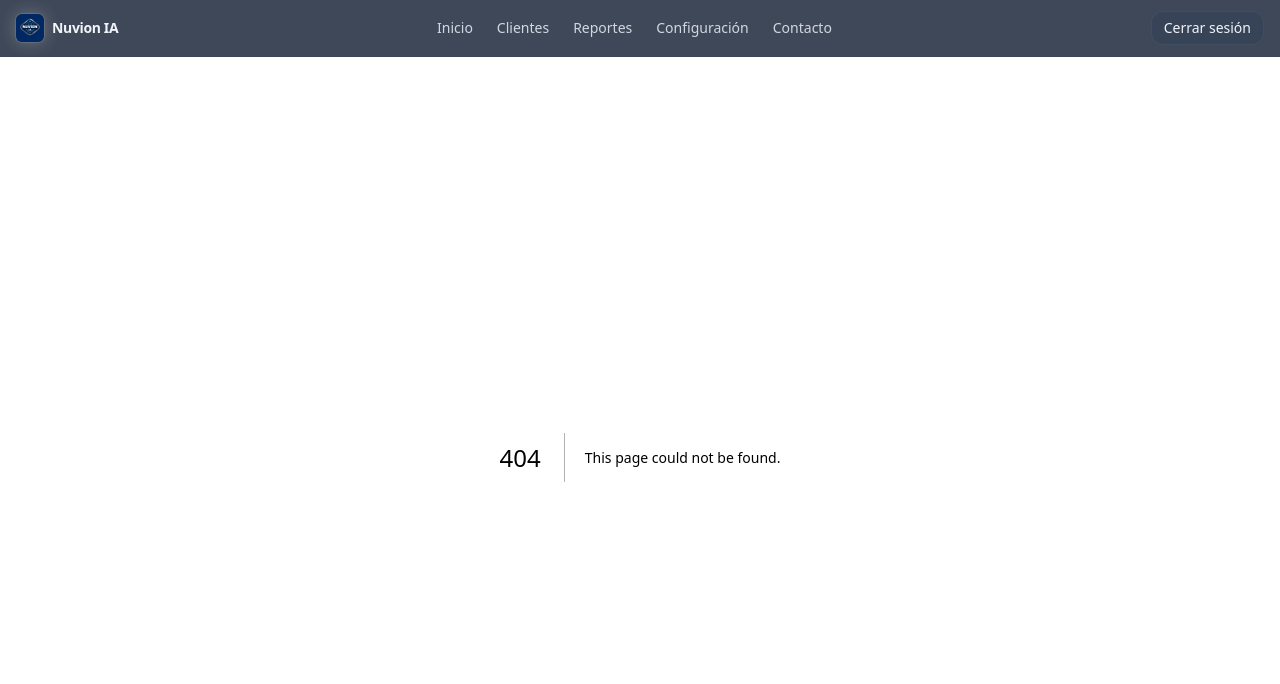
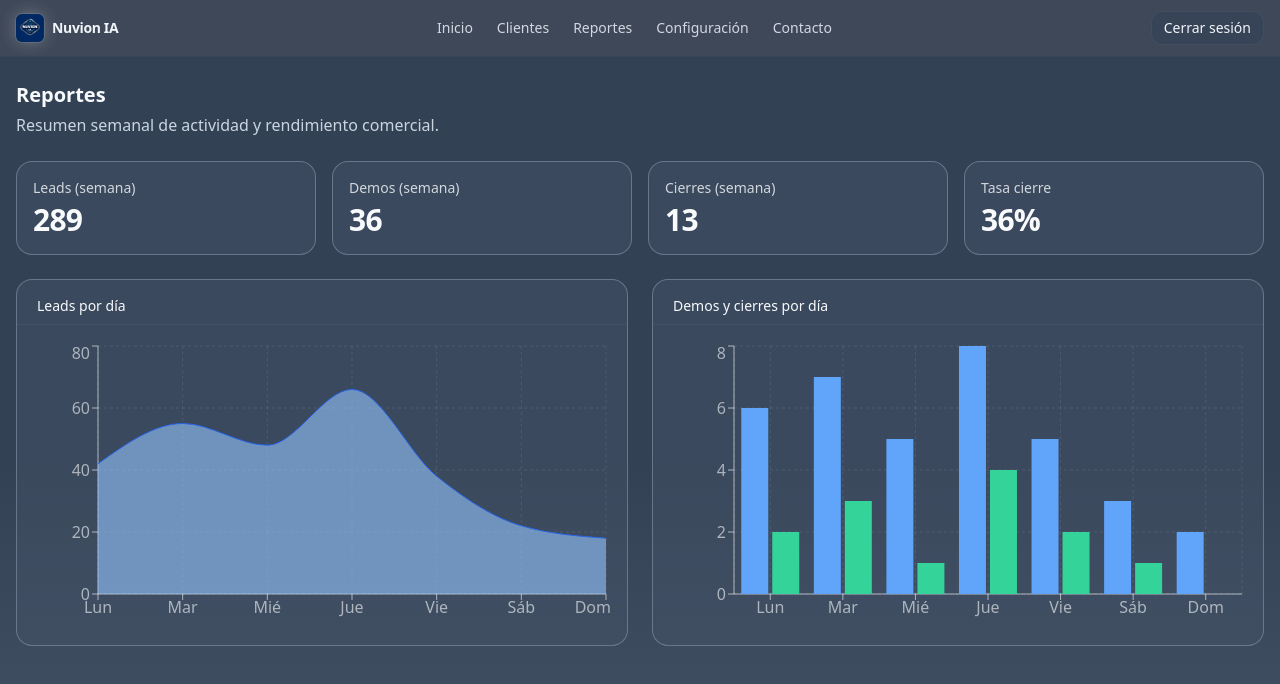
Before and after one commit to ianuvion/nuvion-ia, a Next.js app: page /reportes in a window 1280 px wide. Before the commit this address had no page. Shown: the top 684 px of the page. Built offline with nearby package versions, Linux system fonts and the light colour scheme.

Commit message:
Create page.tsx

```diff
--- /dev/null
+++ b/app/reportes/page.tsx
@@ -0,0 +1,139 @@
+"use client";
+
+import { useEffect, useState } from "react";
+import {
+  ResponsiveContainer,
+  BarChart,
+  Bar,
+  XAxis,
+  YAxis,
+  CartesianGrid,
+  Tooltip,
+  Area,
+  AreaChart,
+} from "recharts";
+
+type Theme = "dark" | "semidark" | "light";
+const THEME_KEY = "nuvion_theme";
+
+function useTheme(): Theme {
+  const [t, setT] = useState<Theme>("semidark");
+  useEffect(() => {
+    try {
+      const v = (localStorage.getItem(THEME_KEY) as Theme | null) ?? "semidark";
+      setT(v);
+    } catch {
+      setT("semidark");
+    }
+  }, []);
+  return t;
+}
+
+const weekly = [
+  { day: "Lun", leads: 42, demos: 6, cierres: 2 },
+  { day: "Mar", leads: 55, demos: 7, cierres: 3 },
+  { day: "Mié", leads: 48, demos: 5, cierres: 1 },
+  { day: "Jue", leads: 66, demos: 8, cierres: 4 },
+  { day: "Vie", leads: 38, demos: 5, cierres: 2 },
+  { day: "Sáb", leads: 22, demos: 3, cierres: 1 },
+  { day: "Dom", leads: 18, demos: 2, cierres: 0 },
+];
+
+export default function ReportesPage() {
+  const theme = useTheme();
+
+  const bg =
+    theme === "light"
+      ? "from-slate-100 via-slate-100 to-white text-slate-900"
+      : theme === "semidark"
+      ? "from-slate-700 via-slate-700 to-slate-600 text-slate-50"
+      : "from-slate-800 via-slate-800 to-slate-700 text-slate-100";
+
+  const card =
+    theme === "light"
+      ? "border-slate-300/60 bg-white/80"
+      : theme === "semidark"
+      ? "border-slate-400/50 bg-slate-600/40"
+      : "border-slate-500/50 bg-slate-700/50";
+
+  const textSub =
+    theme === "light" ? "text-slate-600" : "text-slate-300";
+
+  return (
+    <div className={`min-h-screen bg-gradient-to-b ${bg}`}>
+      <main className="mx-auto max-w-7xl px-4 py-6">
+        <h1 className="text-xl font-semibold mb-1">Reportes</h1>
+        <p className={`${textSub} mb-6`}>Resumen semanal de actividad y rendimiento comercial.</p>
+
+        {/* KPIs */}
+        <section className="grid grid-cols-2 md:grid-cols-4 gap-4">
+          {[
+            { label: "Leads (semana)", value: weekly.reduce((a, b) => a + b.leads, 0) },
+            { label: "Demos (semana)", value: weekly.reduce((a, b) => a + b.demos, 0) },
+            { label: "Cierres (semana)", value: weekly.reduce((a, b) => a + b.cierres, 0) },
+            { label: "Tasa cierre", value: `${Math.round((weekly.reduce((a, b) => a + b.cierres, 0) / Math.max(1, weekly.reduce((a, b) => a + b.demos, 0))) * 100)}%` },
+          ].map((k) => (
+            <div key={k.label} className={`rounded-2xl border ${card} p-4`}>
+              <p className="text-xs md:text-sm opacity-80">{k.label}</p>
+              <p className="mt-1 text-2xl md:text-3xl font-semibold tracking-tight">{k.value}</p>
+            </div>
+          ))}
+        </section>
+
+        {/* Gráficos */}
+        <section className="mt-6 grid grid-cols-1 lg:grid-cols-2 gap-6">
+          {/* Leads por día (área) */}
+          <div className={`rounded-2xl border ${card}`}>
+            <div className="px-5 pt-4 pb-2 border-b border-slate-500/20">
+              <h2 className="text-sm font-medium">Leads por día</h2>
+            </div>
+            <div className="h-[320px] p-4">
+              <ResponsiveContainer width="100%" height="100%">
+                <AreaChart data={weekly}>
+                  <CartesianGrid stroke="rgba(148,163,184,0.2)" strokeDasharray="3 3" />
+                  <XAxis dataKey="day" stroke="currentColor" opacity={0.6} />
+                  <YAxis stroke="currentColor" opacity={0.6} />
+                  <Tooltip
+                    contentStyle={{
+                      backgroundColor: theme === "light" ? "#ffffff" : "#334155",
+                      border: "1px solid rgba(148,163,184,0.25)",
+                      borderRadius: 12,
+                      color: theme === "light" ? "#0f172a" : "#e5e7eb",
+                    }}
+                  />
+                  <Area type="monotone" dataKey="leads" fill="#93c5fd" stroke="#2563eb" />
+                </AreaChart>
+              </ResponsiveContainer>
+            </div>
+          </div>
+
+          {/* Demos/Cierres (barras) */}
+          <div className={`rounded-2xl border ${card}`}>
+            <div className="px-5 pt-4 pb-2 border-b border-slate-500/20">
+              <h2 className="text-sm font-medium">Demos y cierres por día</h2>
+            </div>
+            <div className="h-[320px] p-4">
+              <ResponsiveContainer width="100%" height="100%">
+                <BarChart data={weekly}>
+                  <CartesianGrid stroke="rgba(148,163,184,0.2)" strokeDasharray="3 3" />
+                  <XAxis dataKey="day" stroke="currentColor" opacity={0.6} />
+                  <YAxis stroke="currentColor" opacity={0.6} />
+                  <Tooltip
+                    contentStyle={{
+                      backgroundColor: theme === "light" ? "#ffffff" : "#334155",
+                      border: "1px solid rgba(148,163,184,0.25)",
+                      borderRadius: 12,
+                      color: theme === "light" ? "#0f172a" : "#e5e7eb",
+                    }}
+                  />
+                  <Bar dataKey="demos" fill="#60a5fa" />
+                  <Bar dataKey="cierres" fill="#34d399" />
+                </BarChart>
+              </ResponsiveContainer>
+            </div>
+          </div>
+        </section>
+      </main>
+    </div>
+  );
+}
```
